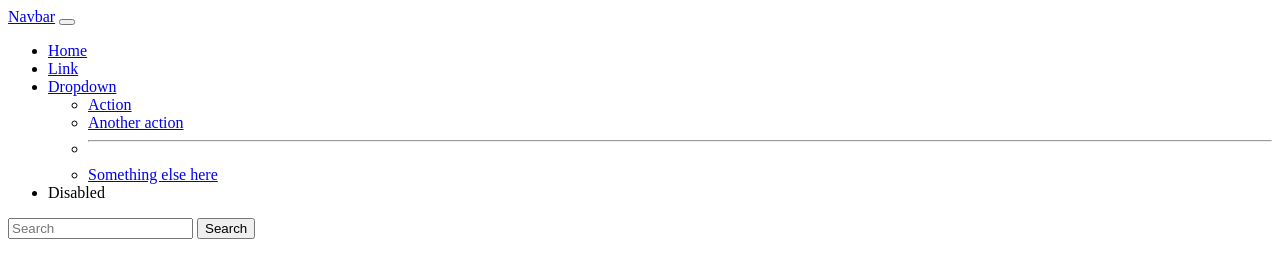
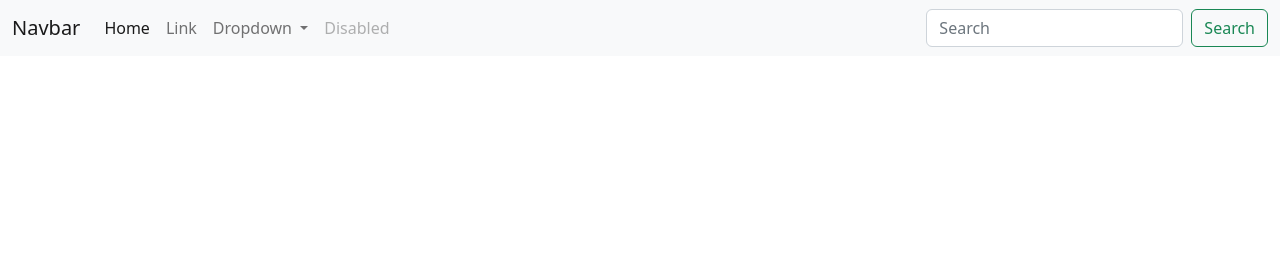
Before and after one commit to Imrankhan2004/Animal-Website, a plain HTML site: page index.html in a window 1280 px wide. Drawn offline with nearby package versions, Linux system fonts and the light colour scheme.

Commit message:
solutioin this problem

```diff
--- a/index.html
+++ b/index.html
@@ -4,6 +4,8 @@
     <meta charset="UTF-8">
     <meta name="viewport" content="width=device-width, initial-scale=1.0">
     <title>Document</title>
+    <link href="https://cdn.jsdelivr.net/npm/bootstrap@5.2.3/dist/css/bootstrap.min.css" rel="stylesheet" integrity="sha384-rbsA2VBKQhggwzxH7pPCaAqO46MgnOM80zW1RWuH61DGLwZJEdK2Kadq2F9CUG65" crossorigin="anonymous">
+<script src="https://cdn.jsdelivr.net/npm/bootstrap@5.2.3/dist/js/bootstrap.bundle.min.js" integrity="sha384-kenU1KFdBIe4zVF0s0G1M5b4hcpxyD9F7jL+jjXkk+Q2h455rYXK/7HAuoJl+0I4" crossorigin="anonymous"></script>
 </head>
 <body>
     <nav class="navbar navbar-expand-lg bg-light">
```
